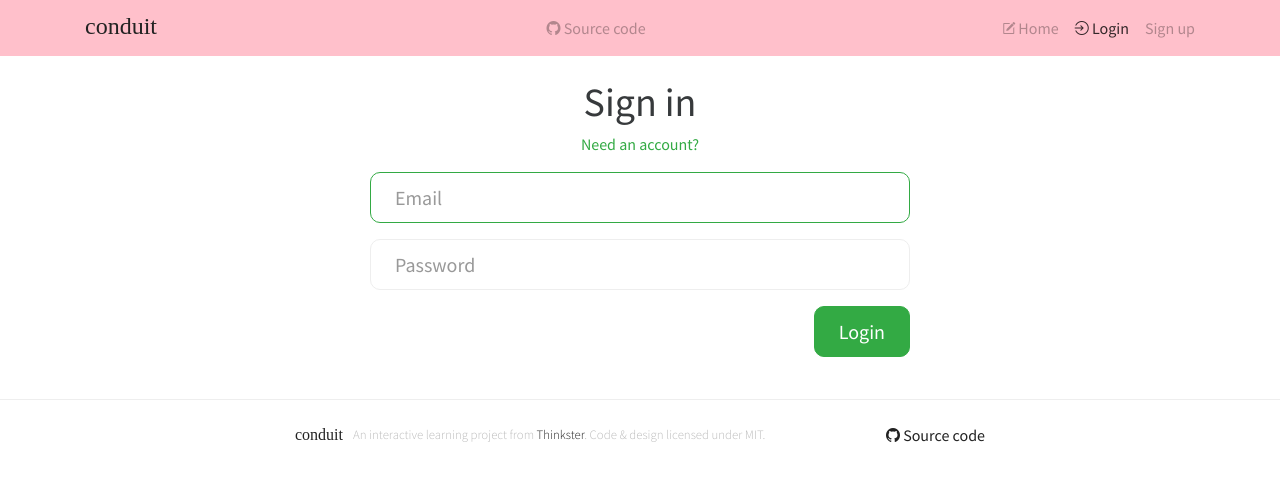
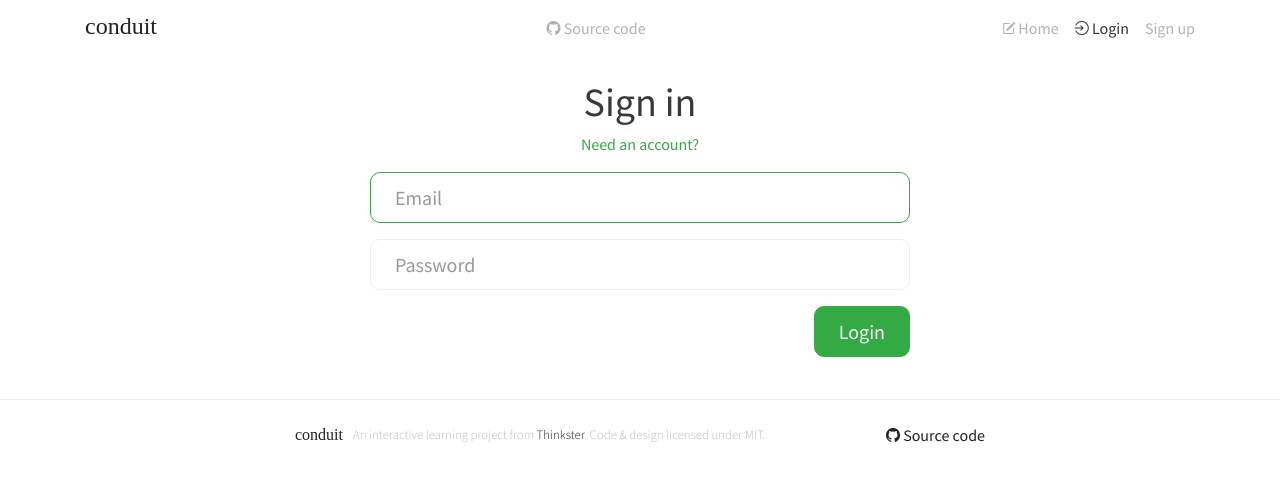
Before and after one commit to haythem-abdellaoui/Homelab-Self-Hosted-Hybrid-Cloud-Infrastructure, a React (Vite) app in the folder App/conduit-realworld-example-app/frontend/: page /#/login in a window 1280 px wide. Shown: the top 480 px of the page. Built offline with nearby package versions, Linux system fonts and the light colour scheme; a web font is replaced by a local one.

Commit message:
Changing the color to default

```diff
--- a/App/conduit-realworld-example-app/frontend/src/index.css
+++ b/App/conduit-realworld-example-app/frontend/src/index.css
@@ -6,7 +6,7 @@
 header {
   top: 0;
   position: sticky;
-  background-color: pink;
+  background-color: #fff;
   z-index: 1;
 }
 
```
